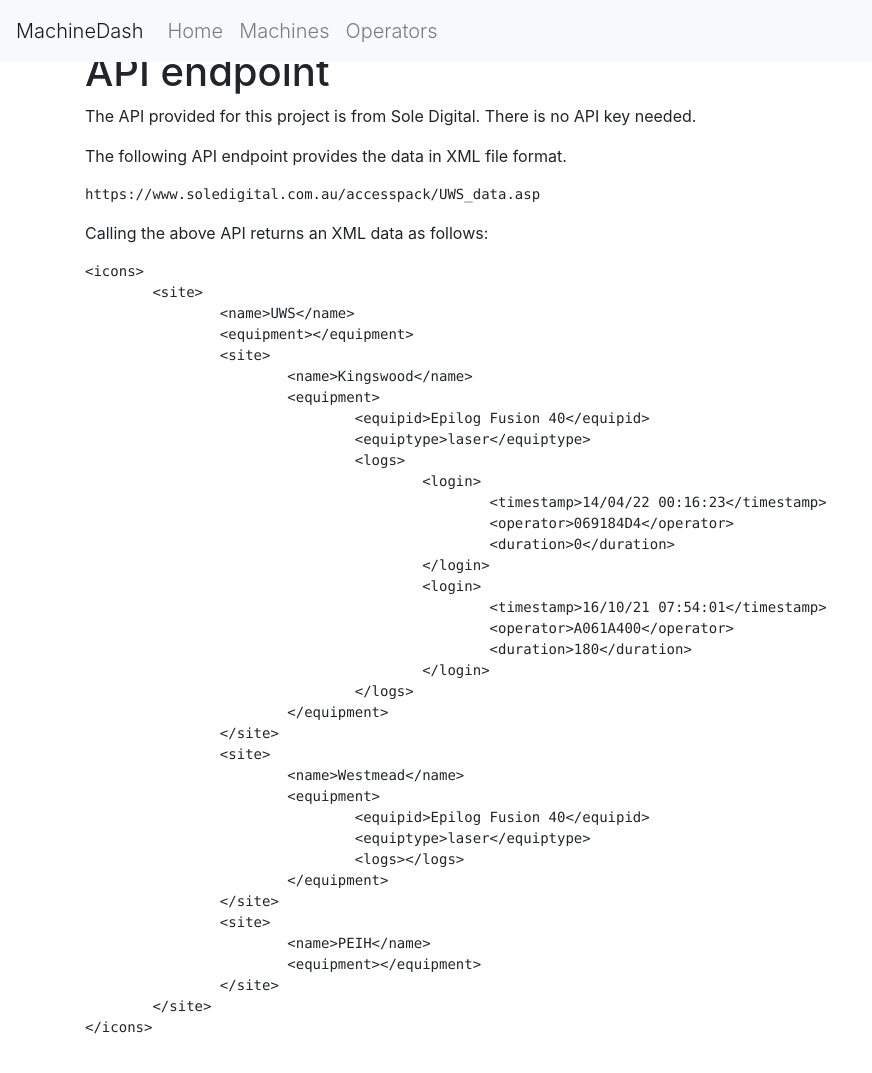
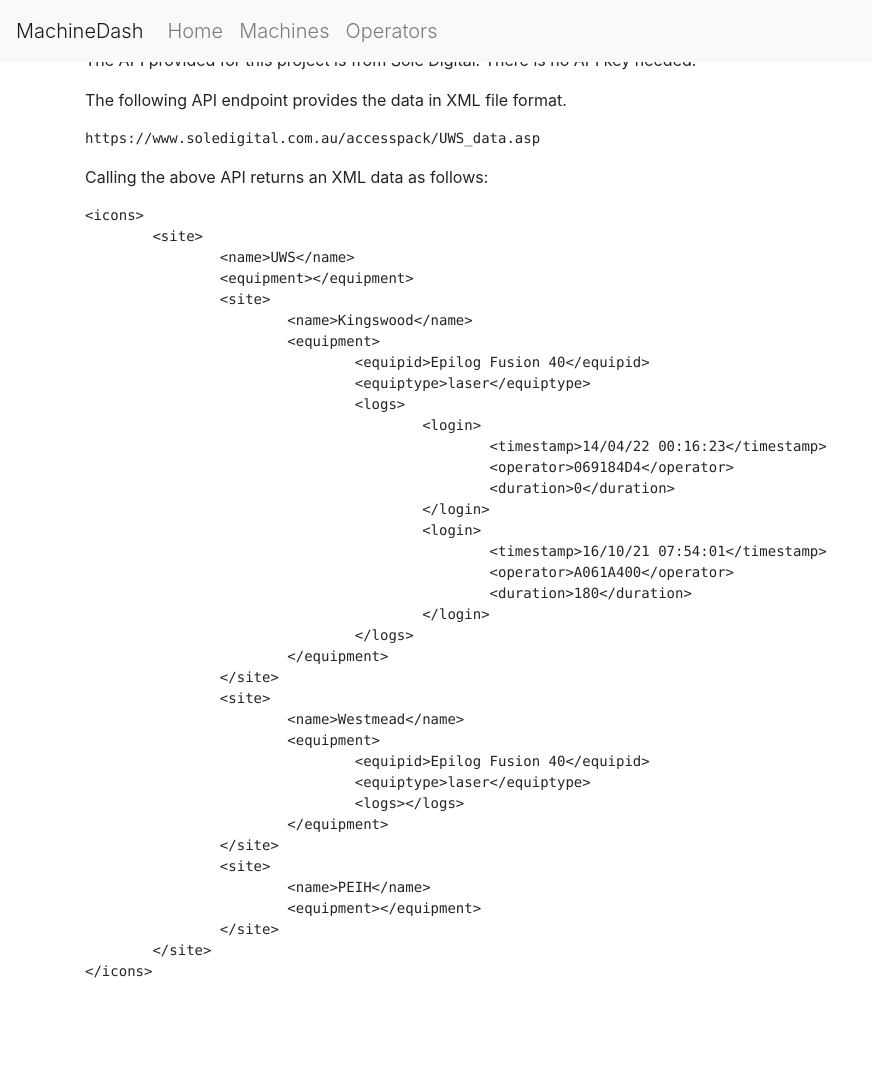
Before and after one commit to wsu-tss/machine_dashboard, a Jekyll site: the page built from Docs/API.md, in a window 1280 px wide and 1150 px high. Shown: the top 1073 px of the window, without its empty margins (0-872 px from the left). Built offline with Jekyll 4.4.1, drawn with Linux system fonts in a browser that asks for light colours; nearby versions of some CDN libraries; our own code applies the rules of GitHub Pages for plain Markdown files.

Commit message:
removed title heading

```diff
--- a/Docs/API.md
+++ b/Docs/API.md
@@ -3,8 +3,6 @@ title: API
 date: 2022-06-20
 tag: ["API", "code"]
 ---
-
-# API endpoint
 
 The API provided for this project is from Sole Digital.
 There is no API key needed.
```
